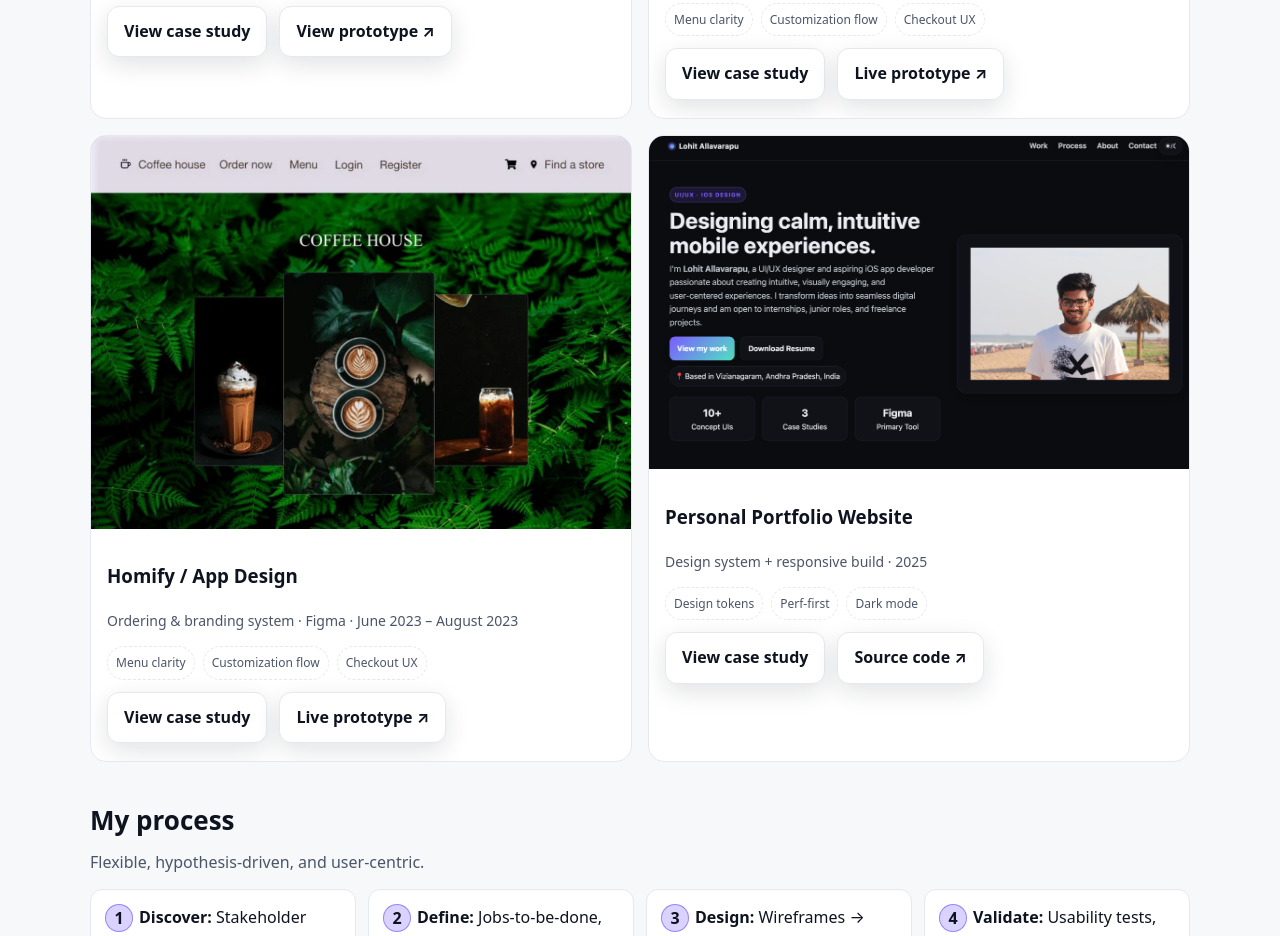
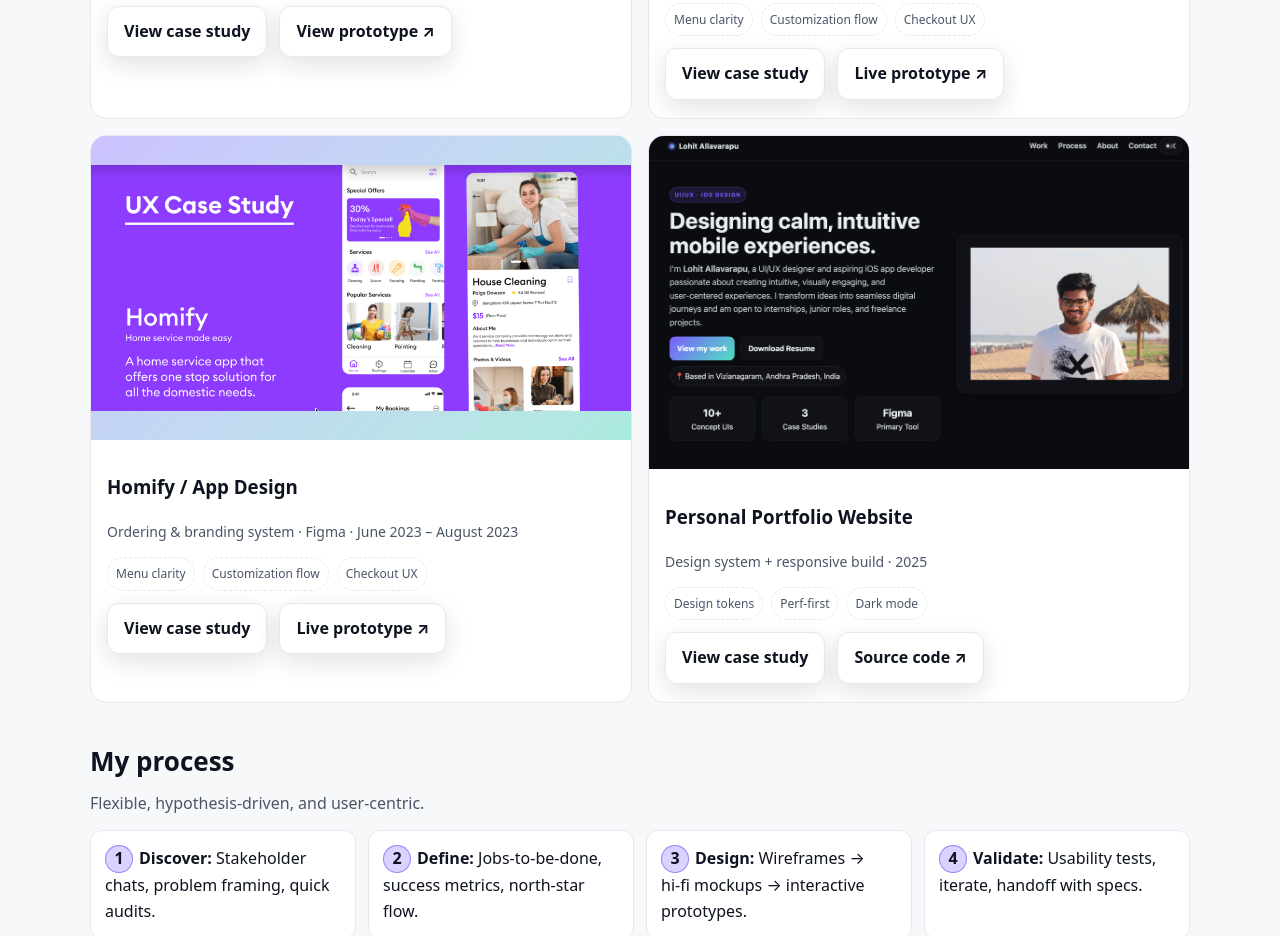
Before and after one commit to lohitallavarapu-boop/Myprofile, a plain HTML site: page index.html in a window 1280 px wide. Shown: the part 1691-2627 px from the top of the page. Drawn offline with Linux system fonts and the light colour scheme.

Commit message:
Update index.html
added homify pic

```diff
--- a/index.html
+++ b/index.html
@@ -226,7 +226,7 @@
 
         <article class="project" aria-labelledby="proj3-title">
           <div class="thumb">
-             <img src="coffee.jpg" alt="Homify" />
+             <img src="Homify.jpg" alt="Homify" />
           </div>
           <div class="body">
             <h3 id="proj3-title">Homify / App Design</h3>
```
